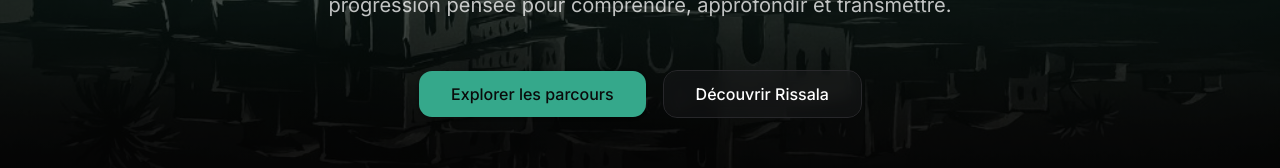
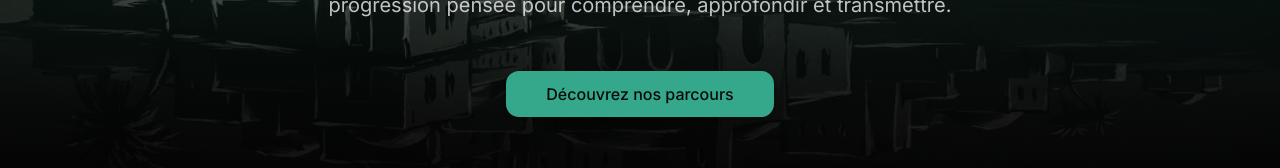
Before and after one commit to ar-rissala/rissala, a Next.js app: page / in a window 1280 px wide. Shown: the part 497-665 px from the top of the page. Built offline with nearby package versions, Linux system fonts and the light colour scheme; no server answers.

Commit message:
Refonte complète de la page Parcours et corrections (ESLint, liens, couleurs SVG)

```diff
--- a/src/app/page.tsx
+++ b/src/app/page.tsx
@@ -72,22 +72,13 @@ export default function Home() {
 
             <motion.div variants={fadeIn} className="flex flex-col sm:flex-row items-center justify-center gap-4 w-full px-4 sm:px-0">
               <Link
-                href="/fr/apprendre-arabe"
+                href="/parcours"
                 className={cn(
                   buttonVariants({ variant: "default" }),
-                  "h-10 sm:h-12 px-6 sm:px-8 text-sm sm:text-base w-full sm:w-auto group rounded-xl shadow-sm flex items-center justify-center"
+                  "h-10 sm:h-12 px-8 sm:px-10 text-sm sm:text-base w-fit group rounded-xl shadow-sm flex items-center justify-center"
                 )}
               >
-                Explorer les parcours
-              </Link>
-              <Link
-                href="/fr/a-propos"
-                className={cn(
-                  buttonVariants({ variant: "outline" }),
-                  "h-10 sm:h-12 px-6 sm:px-8 text-sm sm:text-base w-full sm:w-auto group rounded-xl flex items-center justify-center border-white/20 text-white hover:bg-white/10 hover:text-white bg-transparent backdrop-blur-sm"
-                )}
-              >
-                Découvrir Rissala
+                Découvrez nos parcours
               </Link>
             </motion.div>
           </motion.div>
--- a/src/components/layout/Navbar.tsx
+++ b/src/components/layout/Navbar.tsx
@@ -58,6 +58,7 @@ export function Navbar() {
   }, [mobileOpen]);
 
   useEffect(() => {
+    // eslint-disable-next-line react-hooks/set-state-in-effect
     setMobileOpen(false);
     setHoveredMenu(null);
   }, [pathname]);
--- a/src/components/library/LibraryClient.tsx
+++ b/src/components/library/LibraryClient.tsx
@@ -28,6 +28,7 @@ export function LibraryClient({ books, lang }: LibraryClientProps) {
 
   // Re-filter whenever category or query changes
   useEffect(() => {
+    // eslint-disable-next-line react-hooks/set-state-in-effect
     setFiltered(filterBooks(books, activeCategory, query));
   }, [books, activeCategory, query]);
 
--- a/src/components/library/RecentlyRead.tsx
+++ b/src/components/library/RecentlyRead.tsx
@@ -20,6 +20,7 @@ export function RecentlyRead({ lang }: RecentlyReadProps) {
   const [mounted, setMounted] = useState(false);
 
   useEffect(() => {
+    // eslint-disable-next-line react-hooks/set-state-in-effect
     setHistory(getReadingHistory());
     setMounted(true);
   }, []);
--- a/src/context/AuthContext.tsx
+++ b/src/context/AuthContext.tsx
@@ -51,6 +51,7 @@ export function AuthProvider({ children }: { children: React.ReactNode }) {
   }, []);
 
   useEffect(() => {
+    // eslint-disable-next-line react-hooks/set-state-in-effect
     refresh();
   }, [refresh]);
 
--- a/src/lib/auth.ts
+++ b/src/lib/auth.ts
@@ -83,8 +83,9 @@ async function apiFetch<T>(
       headers,
       credentials: "include",
     });
-  } catch (error) {
-    console.error("[AUTH] Erreur réseau interceptée :", error);
+  } catch (error: unknown) {
+    const msg = error instanceof Error ? error.message : String(error);
+    console.warn("[AUTH] Erreur réseau interceptée :", msg);
     return { data: null, error: { non_field_errors: ["Erreur réseau : Impossible de contacter le serveur."] }, status: 0 };
   }
 
@@ -98,7 +99,7 @@ async function apiFetch<T>(
   }
 
   const text = await res.text();
-  let json: any = null;
+  let json: unknown = null;
   try {
     json = text ? JSON.parse(text) : null;
   } catch (e) {
```
Also changed, not shown: public/LogoRissala.svg, public/iconRissala.svg.
